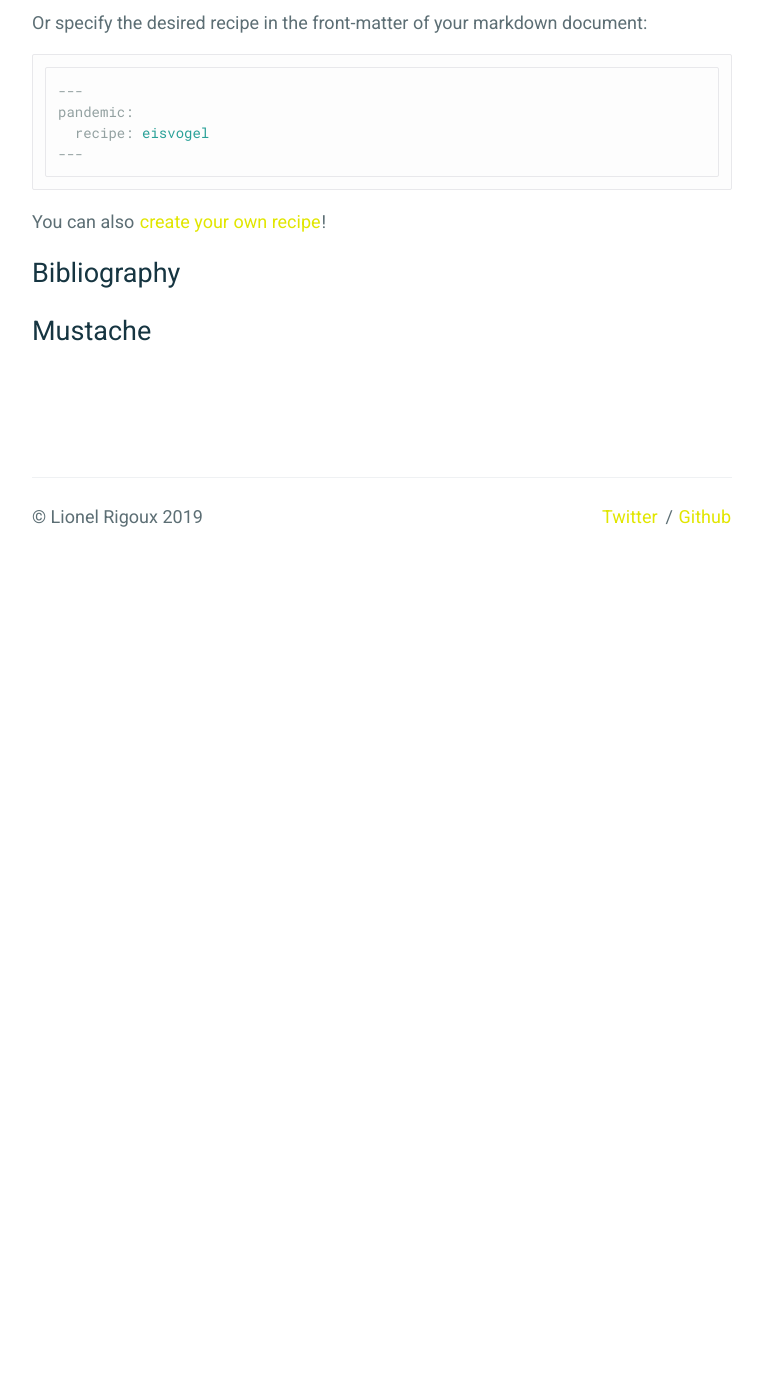
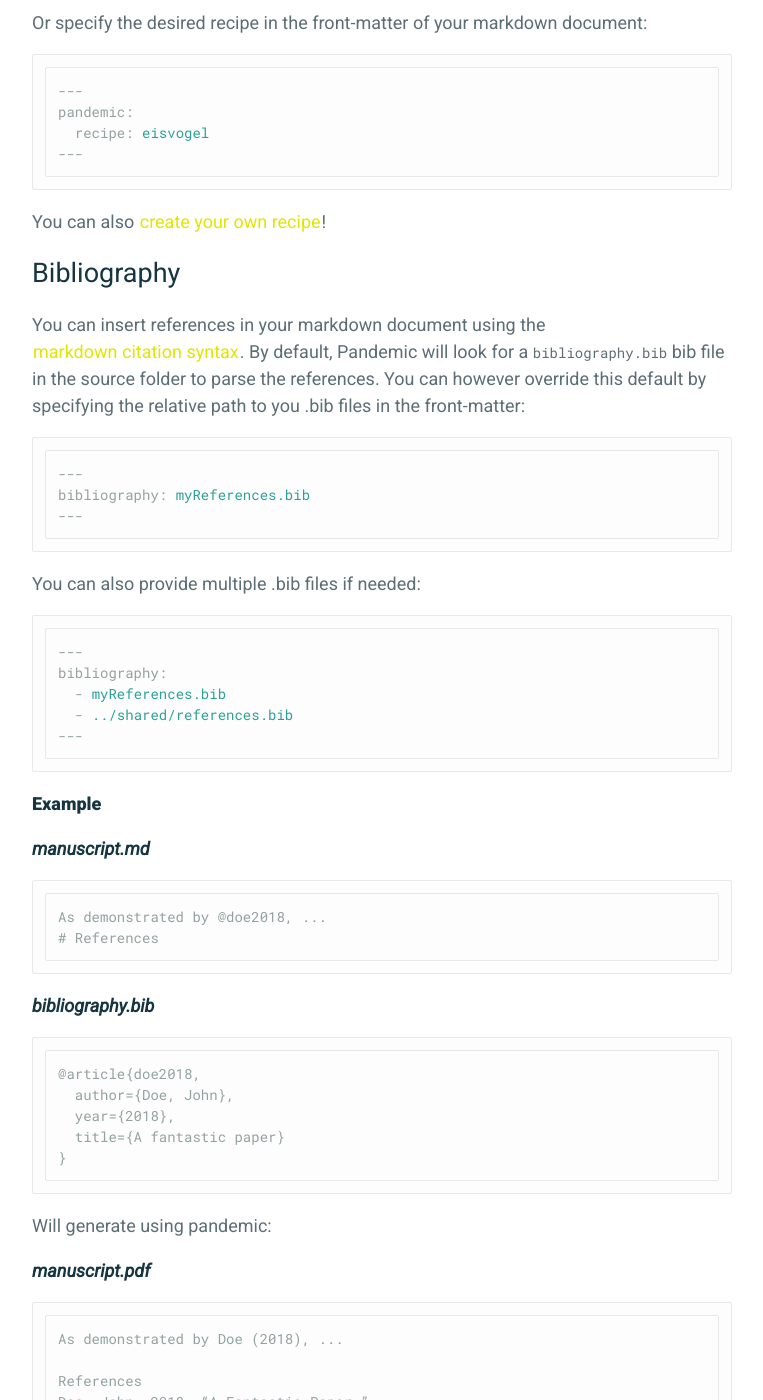
Before and after one commit to lionel-rigoux/pandemic, a Jekyll site: the page built from _pages/tutorial.md, in a window 1280 px wide and 1400 px high, scrolled down 1962 px. Shown: the whole window, without its empty margins (258-1021 px from the left). Built offline with Jekyll 4.4.1, drawn with Linux system fonts in a browser that asks for light colours; before the commit the page ends 2592 px from its top, so only the background shows below that; some of the changed text lies outside the part shown.

Commit message:
finish tutorial

````diff
--- a/_pages/tutorial.md
+++ b/_pages/tutorial.md
@@ -72,4 +72,94 @@
 
 # Bibliography
 
+You can insert references in your markdown document using the [markdown citation syntax](https://rmarkdown.rstudio.com/authoring_bibliographies_and_citations.html#citations). By default, Pandemic will look for a `bibliography.bib` bib file in the source folder to parse the references. You can however override this default by specifying the relative path to you .bib files in the front-matter:
+
+```yaml
+---
+bibliography: myReferences.bib
+---
+```
+
+You can also provide multiple .bib files if needed:
+
+```yaml
+---
+bibliography:
+  - myReferences.bib
+  - ../shared/references.bib
+---
+```
+
+**Example**
+
+**_manuscript.md_**
+```
+As demonstrated by @doe2018, ...
+# References
+```
+
+**_bibliography.bib_**
+```
+@article{doe2018,
+  author={Doe, John},
+  year={2018},
+  title={A fantastic paper}
+}
+```
+
+Will generate using pandemic:
+
+**_manuscript.pdf_**
+```
+As demonstrated by Doe (2018), ...
+
+References
+Doe, John. 2018. “A Fantastic Paper.”
+```
+
 # Mustache
+
+You can use [Mustache](https://mustache.github.io/mustache.5.html) templating in your document. You simply need to specify one or multiple .json or .yaml files which contain the data to be parsed, and Pandemic will automatically take care of it. By default, Pandemic will also look for a `results.json` file in the same directory as the compiled document and try to mustache it. You can however override this default in the front-matter of your document:
+
+```yaml
+---
+mustache: myResults.json
+---
+```
+
+or
+
+```yaml
+---
+mustache:
+  - myResultsA.yaml
+  - myResultsB.json
+---
+```
+
+**Example**
+
+**_manuscript.md_**
+
+{% raw %}
+```
+There was an effect ($\beta$ = {{ exp1.beta }}, p = {{ exp1.pvalue }}).
+```
+{% endraw %}
+
+**_results.json_**
+```json
+{
+  "exp1": {
+    "beta": 2.80,
+    "pvalue": 0.036
+  }
+}
+```
+
+Will generate using pandemic:
+
+**_manuscript.pdf_**
+
+<div class="language-json highlighter-rouge"><pre class="highlight"><code>There was an effect of treatment (&beta;  = 2.80, p = 0.036).
+</code></pre></div>
````
Also changed, not shown: 1 other file.
